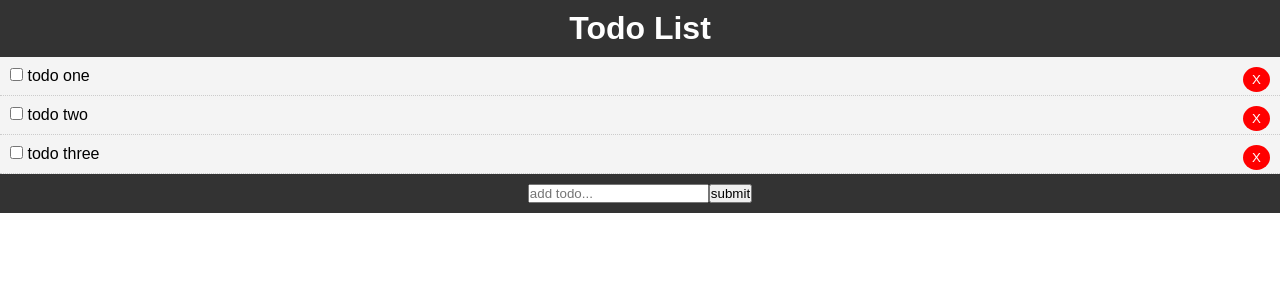
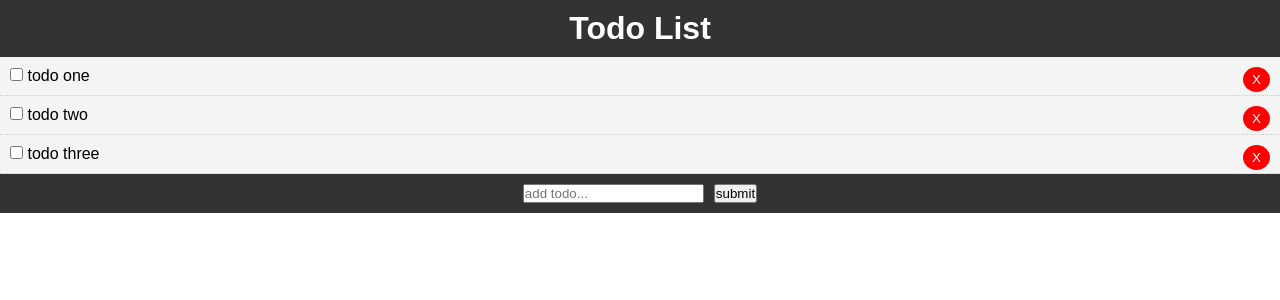
Before and after one commit to chs242/cli-practice, a Vue app: page / in a window 1280 px wide. Shown: the top 300 px of the page. Built offline with nearby package versions, Linux system fonts and the light colour scheme.

Commit message:
fixed the todo button

```diff
--- a/src/components/AddTodo.vue
+++ b/src/components/AddTodo.vue
@@ -17,4 +17,7 @@ export default {
         text-align: center;
         padding: 10px;
     }
+    .button{
+        margin-left: 10px
+    }
 </style>
```
